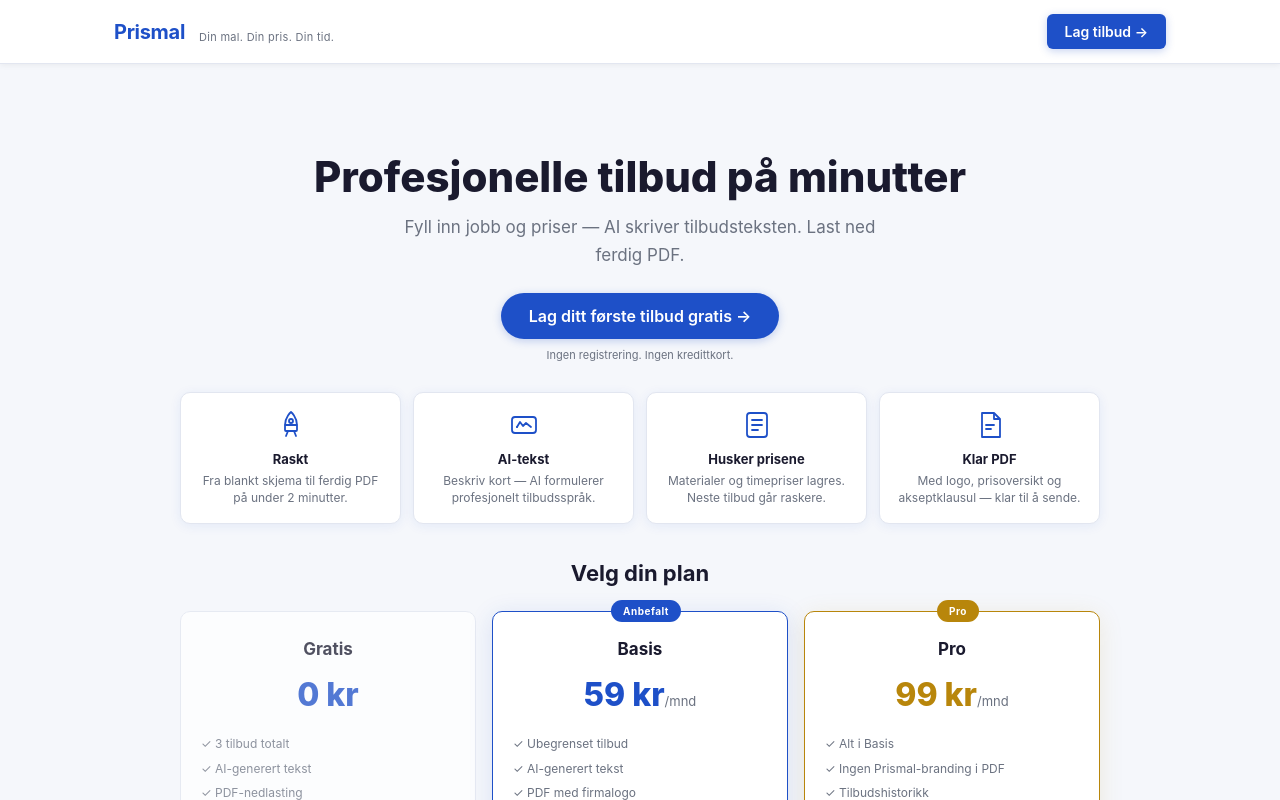
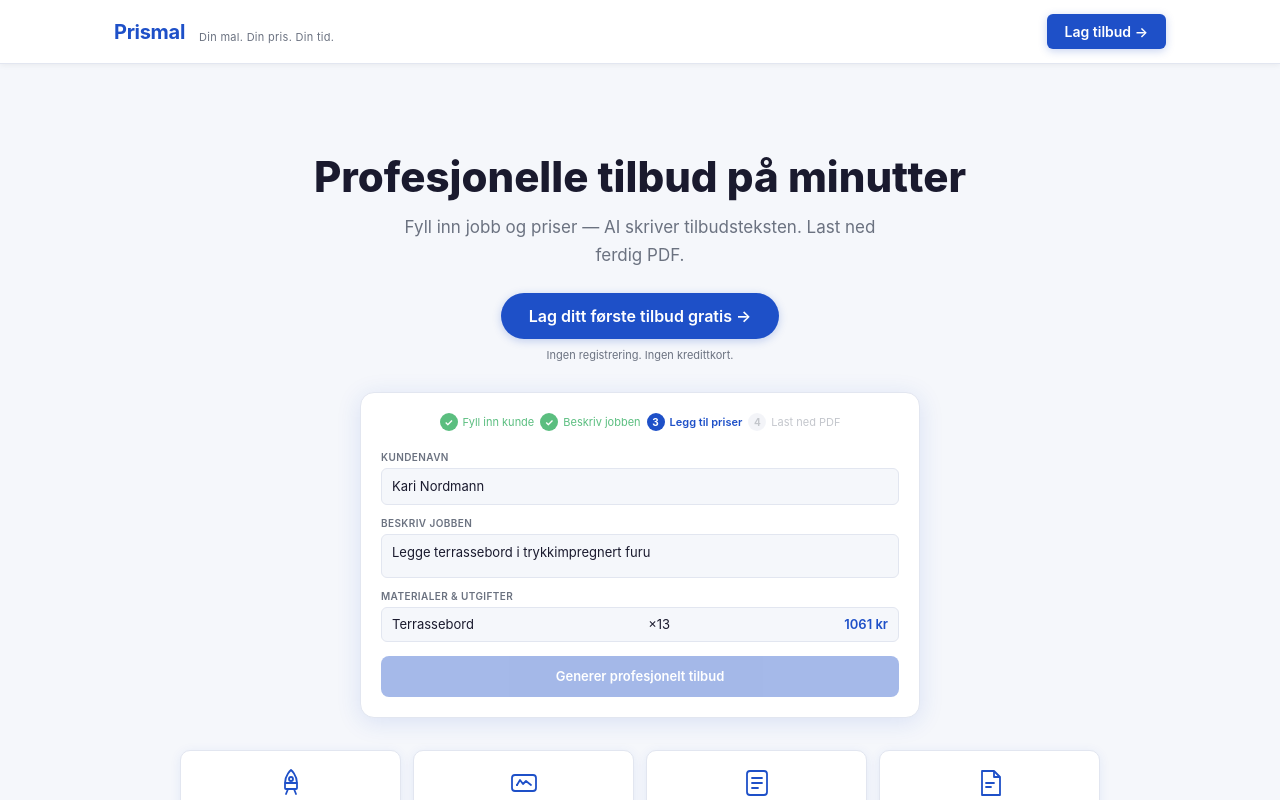
Before and after one commit to anderslura/Prismal, a React (Vite) app: page / in a window 1280 px wide. Shown: the top 800 px of the page. Built offline with nearby package versions, Linux system fonts and the light colour scheme.

Commit message:
Legg til loop-animasjon som viser app-workflow på landingsside

```diff
--- /dev/null
+++ b/src/components/DemoAnimasjon.jsx
@@ -0,0 +1,127 @@
+import { useState, useEffect } from 'react'
+
+const STEG = [
+  { id: 'kunde', label: 'Fyll inn kunde', duration: 2200 },
+  { id: 'jobb',  label: 'Beskriv jobben', duration: 2000 },
+  { id: 'pris',  label: 'Legg til priser', duration: 2200 },
+  { id: 'pdf',   label: 'Last ned PDF',    duration: 2800 },
+]
+const TOTAL = STEG.reduce((s, x) => s + x.duration, 0) + 1800
+
+export default function DemoAnimasjon() {
+  const [ms, setMs] = useState(0)
+
+  useEffect(() => {
+    let start = null
+    let raf
+    function tick(ts) {
+      if (!start) start = ts
+      setMs((ts - start) % (TOTAL))
+      raf = requestAnimationFrame(tick)
+    }
+    raf = requestAnimationFrame(tick)
+    return () => cancelAnimationFrame(raf)
+  }, [])
+
+  // Beregn aktivt steg
+  let acc = 0
+  let aktivt = 0
+  let progress = 0
+  for (let i = 0; i < STEG.length; i++) {
+    if (ms >= acc && ms < acc + STEG[i].duration) {
+      aktivt = i
+      progress = (ms - acc) / STEG[i].duration
+      break
+    }
+    acc += STEG[i].duration
+  }
+  const visPDF = aktivt === 3 && progress > 0.3
+
+  // Skriveanimasjon
+  const kundeNavn = 'Kari Nordmann'
+  const jobTekst = 'Legge terrassebord i trykkimpregnert furu'
+  const typedKunde = aktivt >= 0 ? kundeNavn.slice(0, aktivt === 0 ? Math.round(progress * kundeNavn.length) : kundeNavn.length) : ''
+  const typedJobb = aktivt >= 1 ? jobTekst.slice(0, aktivt === 1 ? Math.round(progress * jobTekst.length) : jobTekst.length) : ''
+
+  return (
+    <div className="demo-wrapper">
+      <div className="demo-skjerm">
+
+        {/* STEG-INDIKATORER */}
+        <div className="demo-steg-rad">
+          {STEG.map((s, i) => (
+            <div key={s.id} className={`demo-steg ${i === aktivt ? 'aktiv' : ''} ${i < aktivt ? 'ferdig' : ''}`}>
+              <span className="demo-steg-dot">{i < aktivt ? '✓' : i + 1}</span>
+              <span className="demo-steg-label">{s.label}</span>
+            </div>
+          ))}
+        </div>
+
+        {/* SKJEMA-MOCKUP */}
+        {!visPDF && (
+          <div className="demo-skjema">
+            <div className="demo-felt-gruppe">
+              <div className="demo-label">Kundenavn</div>
+              <div className="demo-input">
+                {typedKunde}
+                {aktivt === 0 && <span className="demo-cursor">|</span>}
+              </div>
+            </div>
+            <div className="demo-felt-gruppe">
+              <div className="demo-label">Beskriv jobben</div>
+              <div className="demo-input demo-textarea">
+                {typedJobb}
+                {aktivt === 1 && <span className="demo-cursor">|</span>}
+              </div>
+            </div>
+            <div className="demo-felt-gruppe">
+              <div className="demo-label">Materialer & utgifter</div>
+              <div className="demo-material-rad" style={{opacity: aktivt >= 2 ? 1 : 0.2}}>
+                <span>Terrassebord</span>
+                <span>×{aktivt >= 2 ? Math.round(progress * 18 + 1) : 0}</span>
+                <span style={{color:'var(--blaa)', fontWeight:600}}>
+                  {aktivt >= 2 ? `${Math.round((progress * 17 + 1) * 85)} kr` : '—'}
+                </span>
+              </div>
+            </div>
+            <div className={`demo-knapp ${aktivt === 2 && progress > 0.8 ? 'demo-knapp-aktiv' : ''}`}>
+              Generer profesjonelt tilbud
+            </div>
+          </div>
+        )}
+
+        {/* PDF-PREVIEW */}
+        {visPDF && (
+          <div className="demo-pdf" style={{opacity: Math.min(1, (progress - 0.3) / 0.3)}}>
+            <div className="demo-pdf-header">
+              <div>
+                <div className="demo-pdf-firma">Hjelpeportalen AS</div>
+                <div className="demo-pdf-sub">kontakt@hjelpeportalen.no</div>
+              </div>
+              <div className="demo-pdf-tittel">TILBUD</div>
+            </div>
+            <div className="demo-pdf-til">Til: Kari Nordmann</div>
+            <div className="demo-pdf-tekst">
+              Takk for henvendelsen, Kari. Vi sender herved tilbud på levering og legging av trykkimpregnert terrassebord...
+            </div>
+            <div className="demo-pdf-tabell">
+              <div className="demo-pdf-rad demo-pdf-header-rad">
+                <span>Beskrivelse</span><span>Ant.</span><span>Sum</span>
+              </div>
+              <div className="demo-pdf-rad">
+                <span>Arbeid</span><span>8 t</span><span>5 200 kr</span>
+              </div>
+              <div className="demo-pdf-rad">
+                <span>Terrassebord</span><span>18 stk</span><span>1 530 kr</span>
+              </div>
+              <div className="demo-pdf-rad demo-pdf-total">
+                <span>Totalt inkl. mva</span><span></span><span>8 413 kr</span>
+              </div>
+            </div>
+            <div className="demo-pdf-nedlast">⬇ Last ned PDF</div>
+          </div>
+        )}
+      </div>
+    </div>
+  )
+}
--- a/src/components/Landingsside.jsx
+++ b/src/components/Landingsside.jsx
@@ -1,3 +1,4 @@
+import DemoAnimasjon from './DemoAnimasjon.jsx'
 function IkonRakett() {
   return (
     <svg width="32" height="32" viewBox="0 0 32 32" fill="none" xmlns="http://www.w3.org/2000/svg">
@@ -50,6 +51,9 @@ export default function Landingsside({ onStart }) {
         </button>
         <p className="landing-cta-hint">Ingen registrering. Ingen kredittkort.</p>
       </section>
+
+      {/* DEMO */}
+      <DemoAnimasjon />
 
       {/* FEATURES — kompakt strip */}
       <section className="landing-features">
@@ -132,7 +136,7 @@ export default function Landingsside({ onStart }) {
           </div>
 
         </div>
-        <p className="pris-sammenligning">Konkurrenten ProTilbud.no koster 499 kr/mnd for tilsvarende.</p>
+        <p className="pris-sammenligning">Tilsvarende løsninger koster opptil 499 kr/mnd. Prismal starter på 59 kr.</p>
       </section>
 
     </div>
--- a/src/styles/index.css
+++ b/src/styles/index.css
@@ -1190,3 +1190,148 @@ textarea { resize: vertical; }
   .landing-features { grid-template-columns: 1fr 1fr; }
   .pris-kort-gratis { display: none; }
 }
+
+/* ===========================
+   DEMO-ANIMASJON
+   =========================== */
+.demo-wrapper {
+  display: flex;
+  justify-content: center;
+  margin-bottom: 32px;
+}
+.demo-skjerm {
+  background: var(--hvit);
+  border: 1px solid var(--kant);
+  border-radius: 14px;
+  box-shadow: var(--skygge-stor);
+  padding: 20px;
+  width: 100%;
+  max-width: 560px;
+  min-height: 280px;
+}
+
+/* Steg-indikatorer */
+.demo-steg-rad {
+  display: flex;
+  gap: 6px;
+  margin-bottom: 18px;
+  justify-content: center;
+}
+.demo-steg {
+  display: flex;
+  align-items: center;
+  gap: 5px;
+  font-size: 11px;
+  color: var(--tekst-sekundaer);
+  opacity: 0.4;
+  transition: opacity 0.3s;
+}
+.demo-steg.aktiv { opacity: 1; color: var(--blaa); font-weight: 600; }
+.demo-steg.ferdig { opacity: 0.7; color: var(--groen); }
+.demo-steg-dot {
+  width: 18px;
+  height: 18px;
+  border-radius: 50%;
+  background: var(--kant);
+  display: flex;
+  align-items: center;
+  justify-content: center;
+  font-size: 10px;
+  font-weight: 700;
+  flex-shrink: 0;
+}
+.demo-steg.aktiv .demo-steg-dot { background: var(--blaa); color: white; }
+.demo-steg.ferdig .demo-steg-dot { background: var(--groen); color: white; }
+
+/* Skjema-mockup */
+.demo-skjema { display: flex; flex-direction: column; gap: 10px; }
+.demo-felt-gruppe {}
+.demo-label { font-size: 10px; font-weight: 600; color: var(--tekst-sekundaer); margin-bottom: 3px; text-transform: uppercase; letter-spacing: 0.4px; }
+.demo-input {
+  border: 1px solid var(--kant);
+  border-radius: 6px;
+  padding: 7px 10px;
+  font-size: 13px;
+  color: var(--tekst);
+  min-height: 32px;
+  background: var(--bakgrunn);
+}
+.demo-textarea { min-height: 44px; }
+.demo-cursor {
+  display: inline-block;
+  animation: blink 0.7s infinite;
+  color: var(--blaa);
+  font-weight: 300;
+  margin-left: 1px;
+}
+@keyframes blink { 0%,100%{opacity:1} 50%{opacity:0} }
+
+.demo-material-rad {
+  display: flex;
+  justify-content: space-between;
+  padding: 6px 10px;
+  border: 1px solid var(--kant);
+  border-radius: 6px;
+  font-size: 13px;
+  background: var(--bakgrunn);
+  transition: opacity 0.5s;
+}
+.demo-knapp {
+  background: var(--blaa);
+  color: white;
+  text-align: center;
+  padding: 10px;
+  border-radius: 8px;
+  font-size: 13px;
+  font-weight: 600;
+  opacity: 0.4;
+  transition: opacity 0.3s, transform 0.15s;
+  margin-top: 4px;
+}
+.demo-knapp-aktiv { opacity: 1; transform: scale(0.97); }
+
+/* PDF-preview */
+.demo-pdf {
+  display: flex;
+  flex-direction: column;
+  gap: 10px;
+  transition: opacity 0.4s;
+}
+.demo-pdf-header {
+  display: flex;
+  justify-content: space-between;
+  align-items: flex-start;
+  padding-bottom: 10px;
+  border-bottom: 2px solid var(--blaa);
+}
+.demo-pdf-firma { font-size: 14px; font-weight: 700; color: var(--tekst); }
+.demo-pdf-sub { font-size: 11px; color: var(--tekst-sekundaer); }
+.demo-pdf-tittel { font-size: 20px; font-weight: 800; color: var(--blaa); letter-spacing: 2px; }
+.demo-pdf-til { font-size: 12px; color: var(--tekst-sekundaer); }
+.demo-pdf-tekst {
+  font-size: 12px;
+  color: var(--tekst);
+  line-height: 1.5;
+  font-style: italic;
+}
+.demo-pdf-tabell { border: 1px solid var(--kant); border-radius: 6px; overflow: hidden; }
+.demo-pdf-rad {
+  display: grid;
+  grid-template-columns: 1fr 60px 90px;
+  padding: 6px 10px;
+  font-size: 12px;
+  border-bottom: 1px solid var(--kant);
+}
+.demo-pdf-rad:last-child { border-bottom: none; }
+.demo-pdf-header-rad { background: var(--blaa); color: white; font-weight: 600; font-size: 11px; }
+.demo-pdf-total { font-weight: 700; background: var(--blaa-lys); }
+.demo-pdf-nedlast {
+  text-align: center;
+  color: var(--blaa);
+  font-size: 13px;
+  font-weight: 600;
+  padding: 8px;
+  border: 1.5px solid var(--blaa);
+  border-radius: 6px;
+  cursor: pointer;
+}
```
